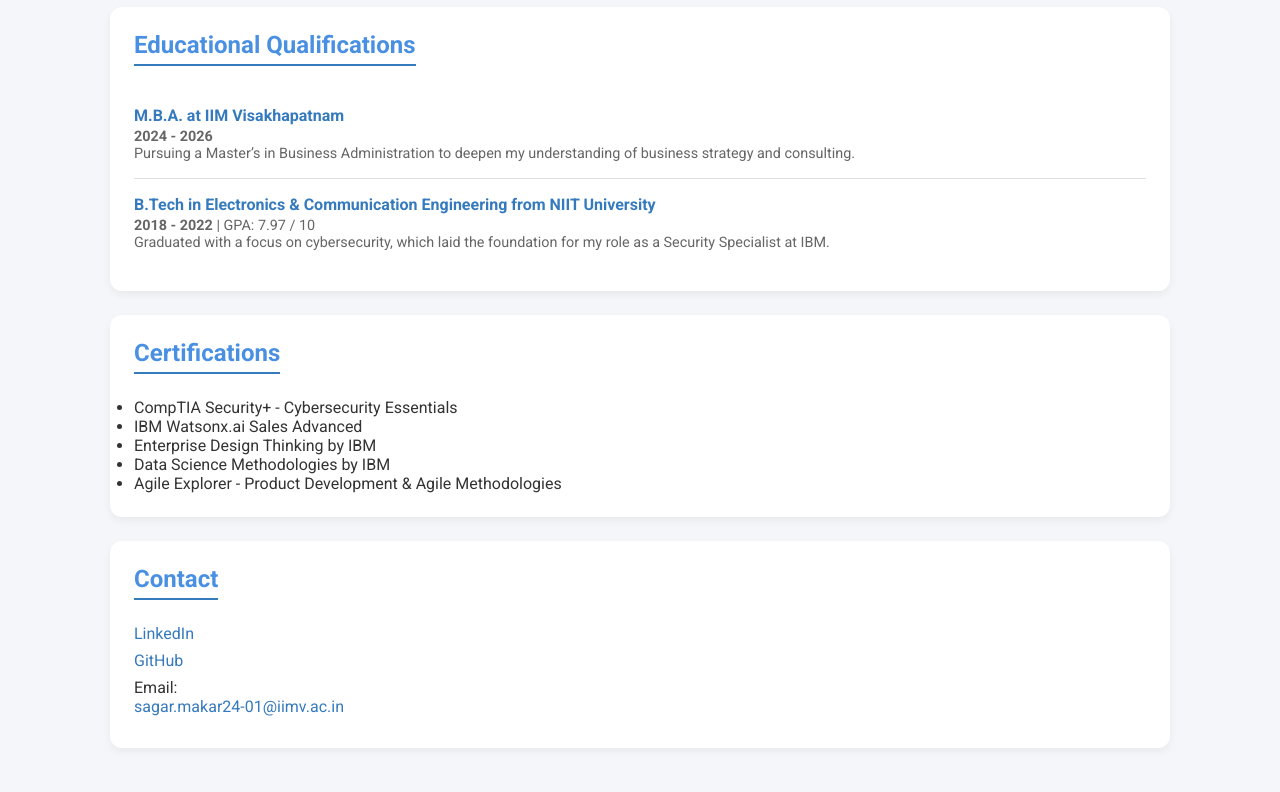
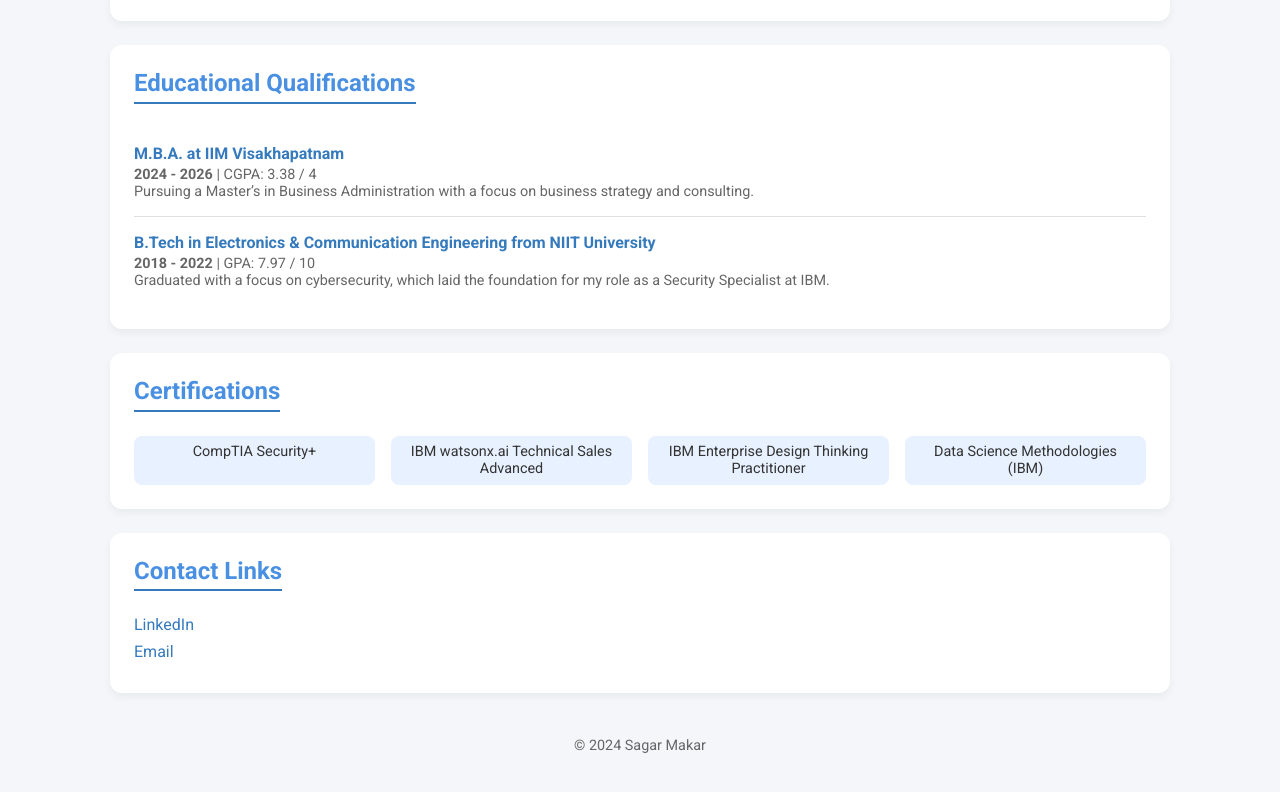
Before and after one commit to sagarmakar/sagarmakar.github.io, a plain HTML site: page index.html in a window 1280 px wide. Shown: the part 918-1710 px from the top of the page. Drawn offline with Linux system fonts and the light colour scheme.

Commit message:
Update index.html

```diff
--- a/index.html
+++ b/index.html
@@ -70,6 +70,22 @@
         .timeline ul li h4 { font-weight: bold; color: #357ABD; margin-bottom: 0.2em; }
         .timeline ul li p { font-size: 0.9em; color: #666; }
 
+        /* Certifications */
+        .certifications ul {
+            list-style-type: none;
+            padding: 0;
+            display: grid;
+            grid-template-columns: repeat(auto-fit, minmax(200px, 1fr));
+            gap: 1em;
+        }
+        .certifications li {
+            background: #e8f1ff;
+            padding: 0.5em 1em;
+            border-radius: 8px;
+            font-size: 0.9em;
+            text-align: center;
+        }
+
         /* Contact Links */
         .contact a {
             display: block;
@@ -121,7 +137,7 @@
     <!-- About Section -->
     <section>
         <h2>About Me</h2>
-        <p>Hello, I’m Sagar Makar. I come from a strong technical background, having completed my B.Tech from NIIT University, and then joined IBM as a cybersecurity consultant. There, I gained hands-on experience in cybersecurity, participated in hackathons, and honed my problem-solving skills. Currently, as a Junior Placement Representative at IIM Visakhapatnam, I coordinate placement activities for over 600 students, connecting with industry leaders to strengthen our network.</p>
+        <p>Hello, I’m Sagar Makar. With a CGPA of 3.38/4, I’m currently pursuing my M.B.A. at IIM Visakhapatnam, focusing on business strategy, consulting, and technology management. My technical background includes a B.Tech in Electronics & Communication Engineering from NIIT University, followed by a role at IBM as a cybersecurity consultant. There, I gained practical experience, contributed to hackathons, and built strong problem-solving skills. As a Junior Placement Representative, I manage placement activities for over 600 students and build relationships with industry leaders. My goal is to combine my technical expertise with business acumen to drive impactful solutions and innovations.</p>
     </section>
 
     <!-- Skills Section -->
@@ -166,8 +182,8 @@
             <ul>
                 <li>
                     <h4>M.B.A. at IIM Visakhapatnam</h4>
-                    <p><strong>2024 - 2026</strong></p>
-                    <p>Pursuing a Master’s in Business Administration to deepen my understanding of business strategy and consulting.</p>
+                    <p><strong>2024 - 2026</strong> | CGPA: 3.38 / 4</p>
+                    <p>Pursuing a Master’s in Business Administration with a focus on business strategy and consulting.</p>
                 </li>
                 <li>
                     <h4>B.Tech in Electronics & Communication Engineering from NIIT University</h4>
@@ -179,20 +195,28 @@
     </section>
 
     <!-- Certifications Section -->
-    <section>
+    <section class="certifications">
         <h2>Certifications</h2>
         <ul>
-            <li>CompTIA Security+ - Cybersecurity Essentials</li>
-            <li>IBM Watsonx.ai Sales Advanced</li>
-            <li>Enterprise Design Thinking by IBM</li>
-            <li>Data Science Methodologies by IBM</li>
-            <li>Agile Explorer - Product Development & Agile Methodologies</li>
+            <li>CompTIA Security+</li>
+            <li>IBM watsonx.ai Technical Sales Advanced</li>
+            <li>IBM Enterprise Design Thinking Practitioner</li>
+            <li>Data Science Methodologies (IBM)</li>
         </ul>
     </section>
 
     <!-- Contact Section -->
     <section class="contact">
-        <h2>Contact</h2>
+        <h2>Contact Links</h2>
         <a href="https://www.linkedin.com/in/sagarmakar/" target="_blank">LinkedIn</a>
-        <a href="https://github.com/sagarmakar" target="_blank">GitHub</a>
-        <p>Email: <a href="mailto:sagar.makar24-01@iimv.ac.in">sagar.makar24-01@iimv.ac.in
+        <a href="mailto:sagar.makar@gmail.com">Email</a>
+    </section>
+
+    <!-- Footer -->
+    <footer>
+        <p>&copy; 2024 Sagar Makar</p>
+    </footer>
+</div>
+
+</body>
+</html>
```
